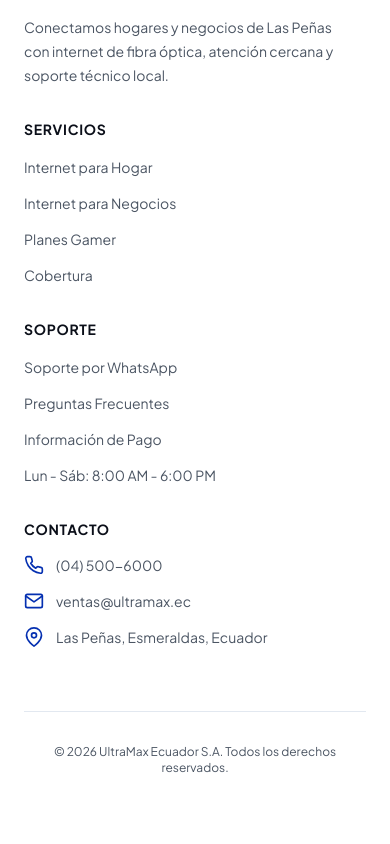
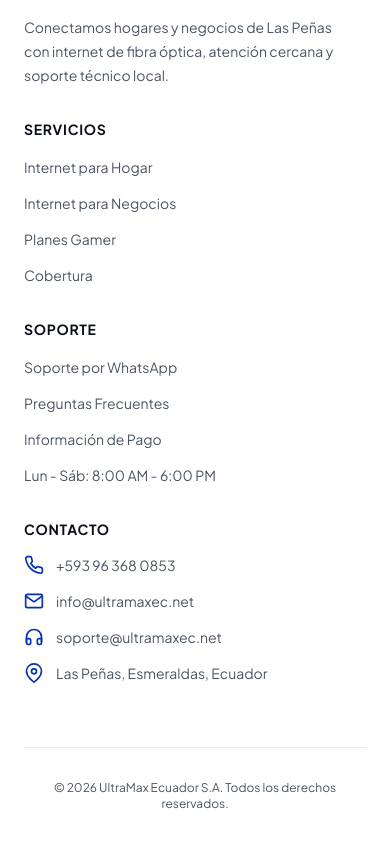
Before and after one commit to DerianPaez/ultramax, a Next.js app: page / in a window 390 px wide. Shown: the part 9929-10773 px from the top of the page. Before the commit the page ends 10737 px from the top, so only its background shows below. Built offline with nearby package versions, Linux system fonts and the light colour scheme.

Commit message:
feat(contact): update phone number to +593963680853 and set info and soporte emails

```diff
--- a/data/navigation.ts
+++ b/data/navigation.ts
@@ -1,3 +1,5 @@
+import { FiHeadphones, FiMail, FiMapPin, FiPhone } from 'react-icons/fi';
+
 export type NavLink = {
   label: string;
   href: string;
@@ -16,6 +18,7 @@
 export type ContactInfo = {
   phone: string;
   email: string;
+  supportEmail: string;
   address: string;
   whatsapp: string;
 };
@@ -27,6 +30,14 @@
   { label: 'Cobertura', href: '/#cobertura' },
   { label: 'Ayuda', href: '/#ayuda' },
 ];
+
+export const contactInfo: ContactInfo = {
+  phone: '+593 96 368 0853',
+  email: 'info@ultramaxec.net',
+  supportEmail: 'soporte@ultramaxec.net',
+  address: 'Las Peñas, Esmeraldas, Ecuador',
+  whatsapp: '593963680853',
+};
 
 export const footerSections: FooterSection[] = [
   {
@@ -41,7 +52,7 @@
   {
     title: 'SOPORTE',
     links: [
-      { label: 'Soporte por WhatsApp', href: 'https://wa.me/593999113830' },
+      { label: 'Soporte por WhatsApp', href: `https://wa.me/${contactInfo.whatsapp}` },
       { label: 'Preguntas Frecuentes', href: '/#ayuda' },
       { label: 'Información de Pago', href: '/#ayuda' },
       { label: 'Lun - Sáb: 8:00 AM - 6:00 PM' },
@@ -49,17 +60,8 @@
   },
 ];
 
-export const contactInfo: ContactInfo = {
-  phone: '(04) 500-6000',
-  email: 'ventas@ultramax.ec',
-  address: 'Las Peñas, Esmeraldas, Ecuador',
-  whatsapp: '593900000000',
-};
-
-import { FiMail, FiMapPin, FiPhone } from 'react-icons/fi';
-
 export type ContactField = {
-  type: 'phone' | 'email' | 'address';
+  type: 'phone' | 'email' | 'supportEmail' | 'address';
   value: string;
   icon: React.ComponentType<{ className?: string }>;
 };
@@ -76,6 +78,11 @@
     icon: FiMail,
   },
   {
+    type: 'supportEmail',
+    value: contactInfo.supportEmail,
+    icon: FiHeadphones,
+  },
+  {
     type: 'address',
     value: contactInfo.address,
     icon: FiMapPin,
```
